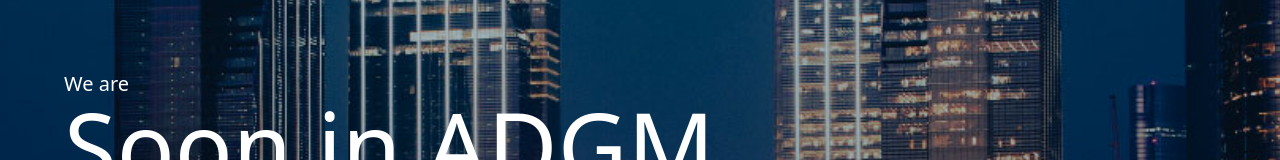
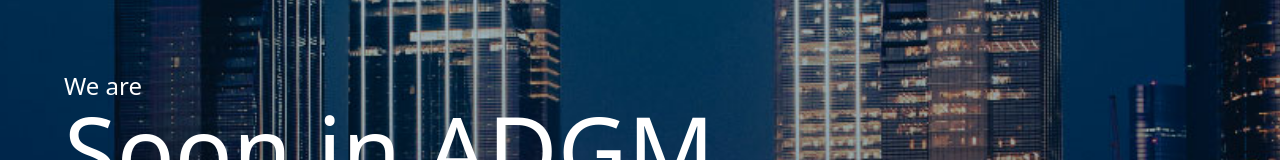
Before and after one commit to blackhorsese/hilalesg..com, a React (Create React App) app: page / in a window 1280 px wide. Shown: the part 330-490 px from the top of the page. Built offline with nearby package versions, Linux system fonts and the light colour scheme.

Commit message:
Update home.js

```diff
--- a/src/Pages/Home/home.js
+++ b/src/Pages/Home/home.js
@@ -13,7 +13,7 @@
             </div>
             <div className='md:px-16 mx-auto justify-center overflow-hidden px-5'>
                 <div className='text-white max-w-screen-m md:py-20 mt-48 md:mt-0 pb-32 md:pb-0'>
-                    <p className='first md:text-xl text-lg'>
+                    <p className='first md:text-2xl text-lg'>
                         We are
                     </p>
                     <h1 className='second md:text-8xl font-light font-sans text-5xl pt-2 md:pt-0'>
```
